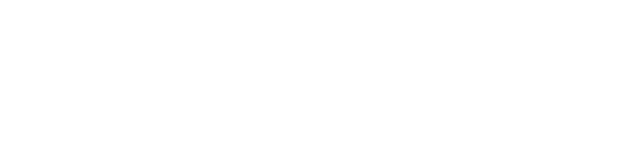
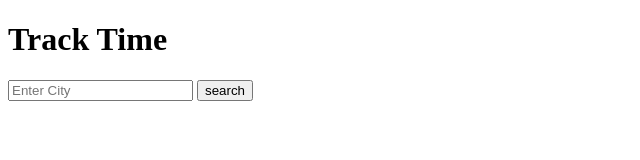
Before and after one commit to UnnitaYaduvanshi/world-clock, a plain HTML site: page index.html in a window 1280 px wide. Shown: the whole page, without its empty margins (0-640 px from the left). Drawn offline with Linux system fonts and the light colour scheme.

Commit message:
added code

```diff
--- a/index.html
+++ b/index.html
@@ -7,5 +7,25 @@
 </head>
 <body>
 
+    <main class="world-clock-box">
+        <main class="world-clock-inner-box">
+            <header>
+                <h1>Track Time </h1>
+
+                <input type="text" placeholder="Enter City" class="city-name">
+
+                <button class="search">
+                    <span class="material-symbols-outlined">
+                        search
+                    </span>
+            </button>
+            </header>
+
+
+
+
+        </main>
+    </main>
+
 </body>
 </html>
```
